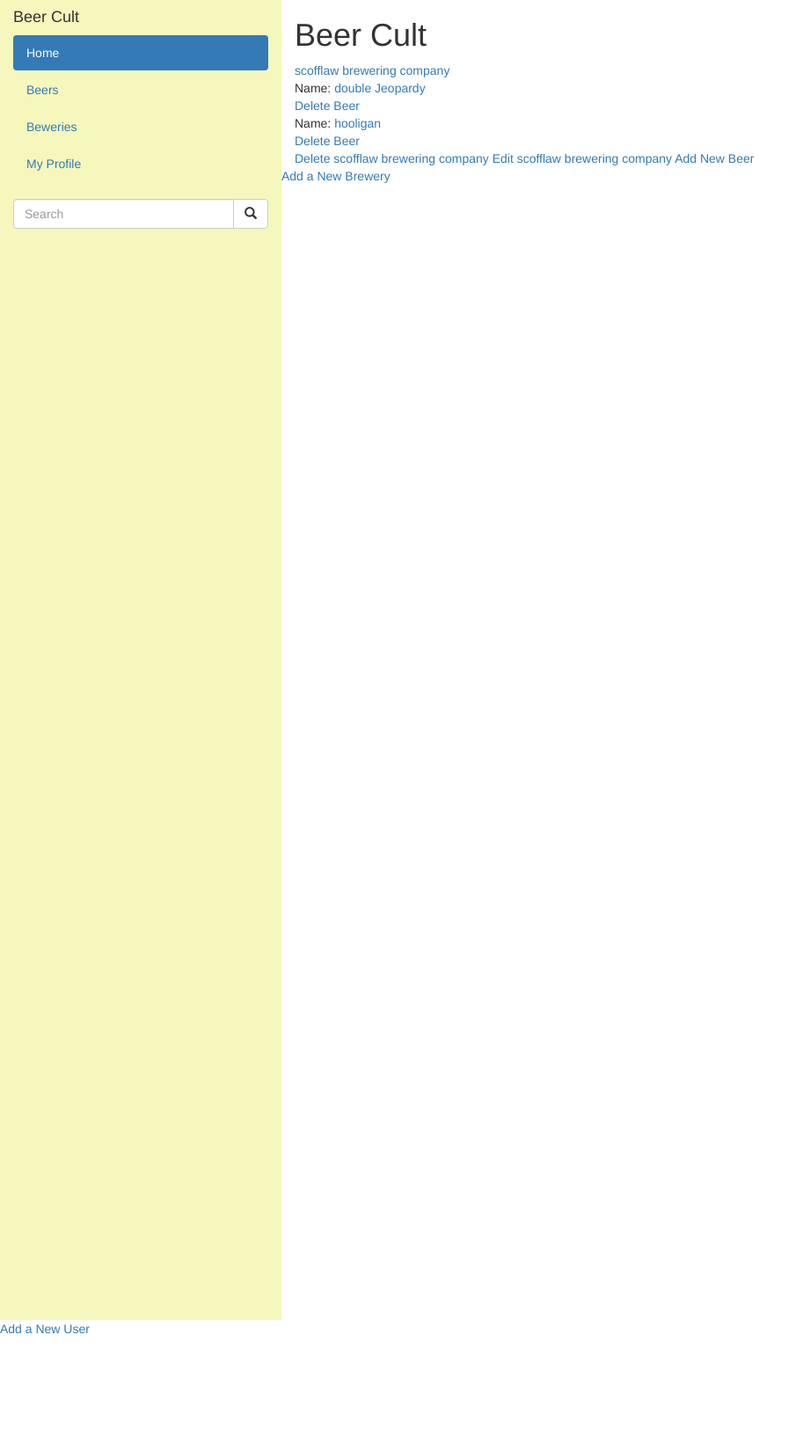
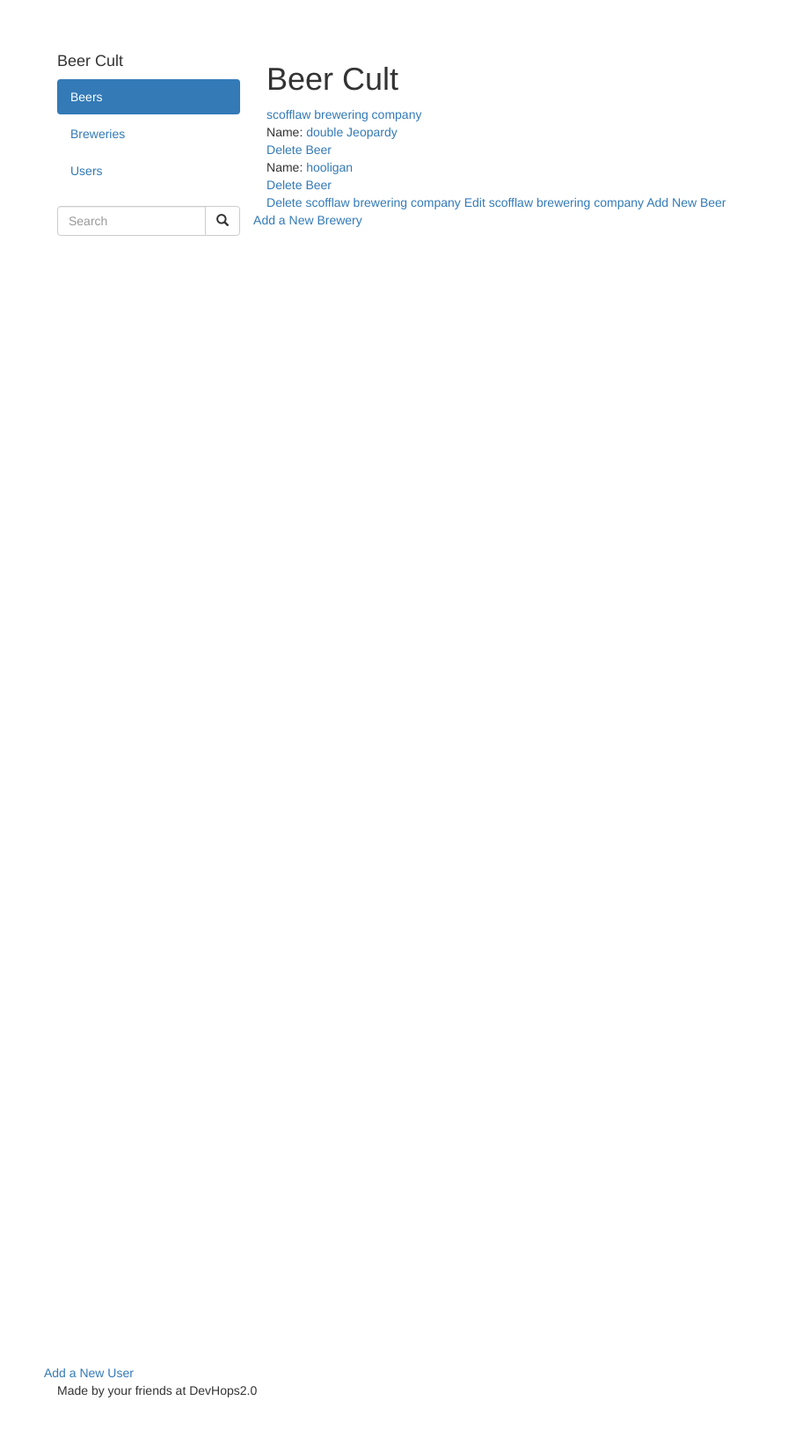
Before and after one commit to srsullivan01/beer_cult, a Node server app: page /brewery/ in a window 1280 px wide. Shown: the whole page at 88% size, without its empty margins (0-921 px from the left). Before the commit the page ends 1516 px from the top, so only its background shows below. Run offline with Node 20, Linux system fonts and the light colour scheme; data comes from the database, SQL or seed files in the repository; some libraries are stand-ins or nearby versions.

Commit message:
making style changes

```diff
--- a/public/stylesheets/style.css
+++ b/public/stylesheets/style.css
@@ -1,36 +1,29 @@
-html,
-body,
-.view {
-    height: 100%;
-
-};
 body {
   display: flex;
   padding: 50px;
   font-family: 'Cairo', sans-serif;
 };
+
 a {
   color: #00B7FF;
 };
-.view {
-background: url(/images/beer-barrel-keg-cask-oak.jpg)no-repeat center center fixed;
-    -webkit-background-size: cover;
-    -moz-background-size: cover;
-    -o-background-size: cover;
-    background-size: cover;
+
+.active{
+  background-color: #BF4D28;
 }
-.row.content {height: 1500px}
+.row.content {
+  height: 1500px};
 
 .sidenav {
-  background-color: #F6F7BD;
+  background-color: #E6AC27;
   height: 100%;
-}
+};
 
 footer {
-  background-color: #555;
-  color: white;
+  background-color: #655643;
+  color: #F6F7BD;
   padding: 15px;
-}
+};
 
 @media screen and (max-width: 767px) {
   .sidenav {
@@ -38,4 +31,4 @@ footer {
     padding: 15px;
   }
   .row.content {height: auto;}
-}
+};
--- a/views/layout.hbs
+++ b/views/layout.hbs
@@ -5,19 +5,19 @@
     <metsa charset="utf-8">
     <meta name="viewport" content="width=device-width, initial-scale=1">
     <link href="https://fonts.googleapis.com/css?family=Cairo" rel="stylesheet">
-    <link rel="stylesheet" href="https://maxcdn.bootstrapcdn.com/bootstrap/3.3.7/css/bootstrap.min.css" integrity="sha384-BVYiiSIFeK1dGmJRAkycuHAHRg32OmUcww7on3RYdg4Va+PmSTsz/K68vbdEjh4u" crossorigin="anonymous">
-    <link rel='stylesheet' href='/stylesheets/style.css' />
-  </head>
+      <link rel='stylesheet' href='/stylesheets/style.css'>
+      <link rel="stylesheet" href="https://maxcdn.bootstrapcdn.com/bootstrap/3.3.7/css/bootstrap.min.css" integrity="sha384-BVYiiSIFeK1dGmJRAkycuHAHRg32OmUcww7on3RYdg4Va+PmSTsz/K68vbdEjh4u" crossorigin="anonymous">
+
+    </head>
   <body>
   <div class="container-fluid">
     <div class="row content">
       <div class="col-sm-3 sidenav">
         <h4>Beer Cult</h4>
         <ul class="nav nav-pills nav-stacked">
-          <li class="active"><a href="#section1">Home</a></li>
-          <li><a href="#section2">Beers</a></li>
-          <li><a href="#section3">Beweries</a></li>
-          <li><a href="#section3">My Profile</a></li>
+          <li class="active"><a href="/brewery/:breweryId/beer/">Beers</a></li>
+          <li><a href="/brewery">Breweries</a></li>
+          <li><a href="/users">Users</a></li>
         </ul><br>
         <div class="input-group">
           <input type="text" class="form-control" placeholder="Search">
@@ -35,7 +35,9 @@
   <!--/Intro content-->
 </div>
 <!--/.Mask-->
-
+<footer class="container-fluid">
+  <p>Made by your friends at DevHops2.0</p>
+</footer>
     <script src="https://maxcdn.bootstrapcdn.com/bootstrap/3.3.7/js/bootstrap.min.js" integrity="sha384-Tc5IQib027qvyjSMfHjOMaLkfuWVxZxUPnCJA7l2mCWNIpG9mGCD8wGNIcPD7Txa" crossorigin="anonymous"></script>
   </body>
 </html>
```
